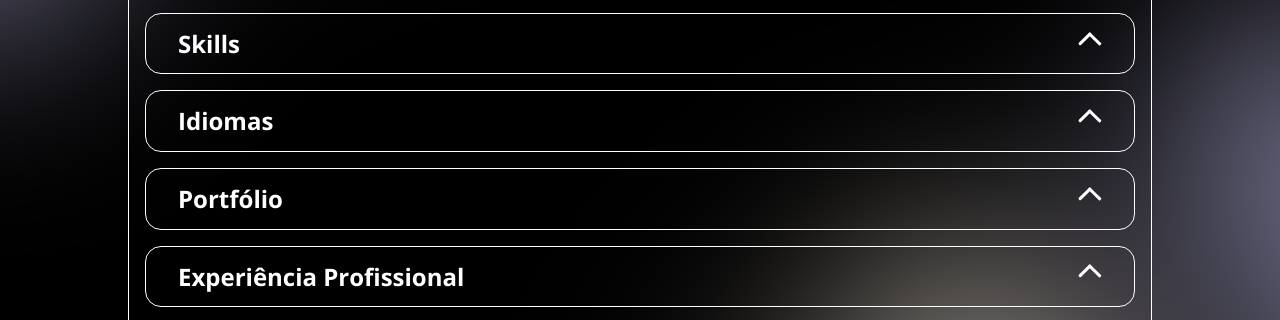
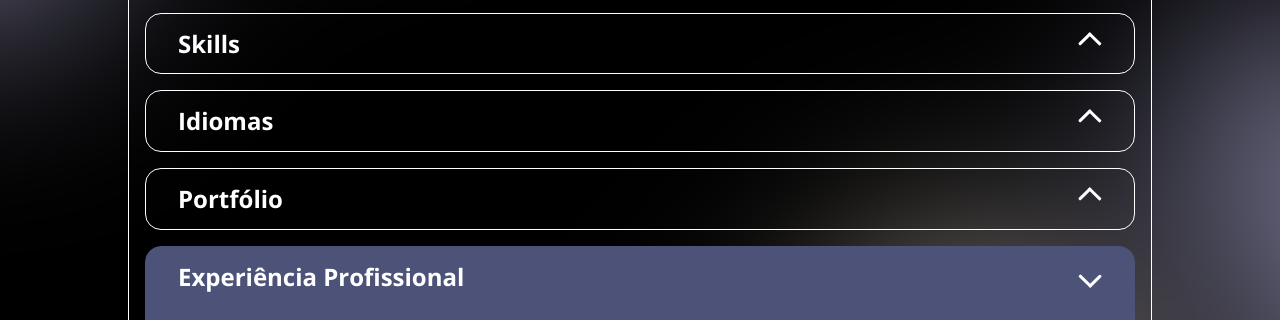
Before and after one commit to angelojbgama/sobremim, a plain HTML site: page index.html in a window 1280 px wide. Shown: the part 381-701 px from the top of the page. Drawn offline with nearby package versions, Linux system fonts and the light colour scheme.

Commit message:
Update index.html

```diff
--- a/index.html
+++ b/index.html
@@ -94,7 +94,7 @@
             </div>
         </section>
 
-        <section class="acordeon">
+        <section class="acordeon open">
             <button class="trigger" type="button">
                 <h2>Experiência Profissional</h2>
             </button>
```
